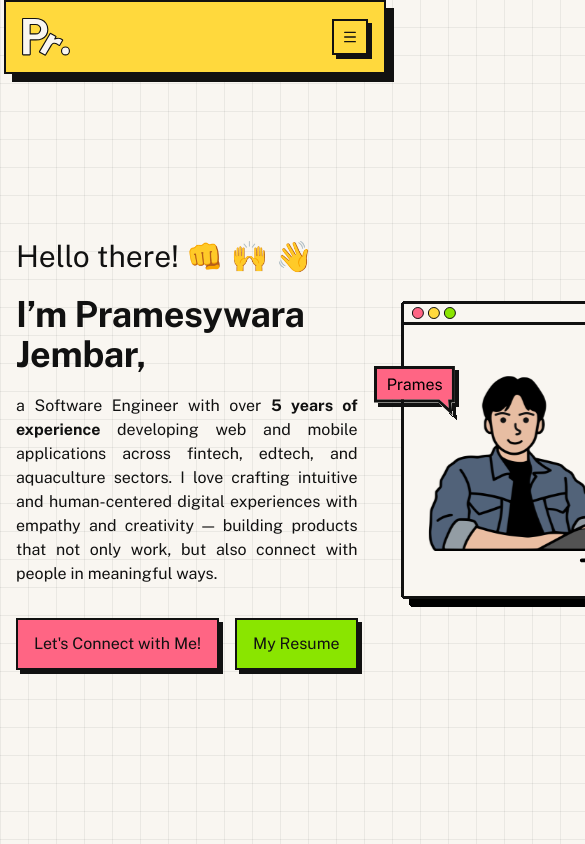
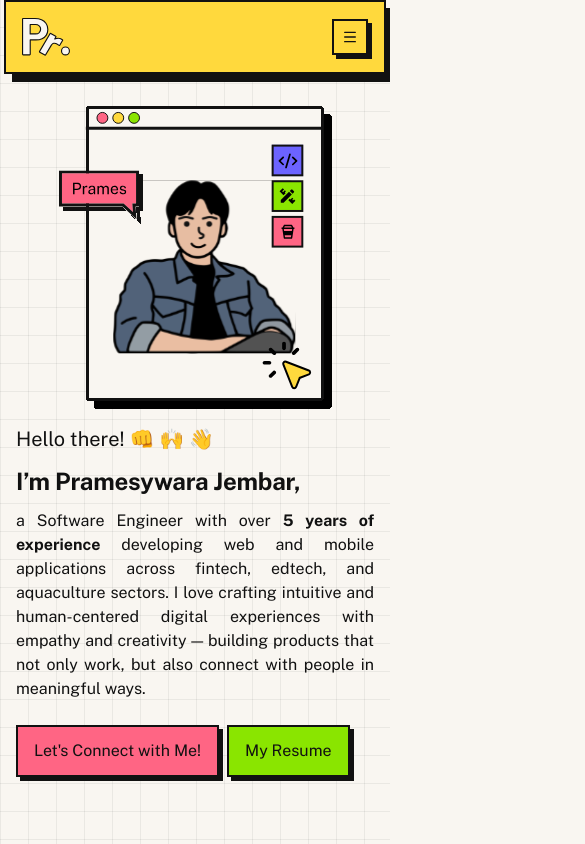
Before and after one commit to pramesywaraj/craftedbyprames-site, a Next.js app: page / in a window 390 px wide. Shown: the top 844 px of the page, 585 px wide, since content can reach past the window. Built offline with nearby package versions, Linux system fonts and the light colour scheme.

Commit message:
feat: handle responsive each section

```diff
--- a/src/app/globals.css
+++ b/src/app/globals.css
@@ -83,6 +83,12 @@
     padding-inline: 8px;
 }
 
+@utility footer-container {
+    width: 100%;
+    margin-inline: auto;
+    max-width: var(--container-mobile);
+}
+
 @media (width >= 744px) {
     .container-app {
         padding-inline: 16px;
@@ -91,6 +97,10 @@
     }
 
     .navbar-container {
+        max-width: var(--container-tablet);
+    }
+
+    .footer-container {
         max-width: var(--container-tablet);
     }
 }
@@ -103,6 +113,10 @@
     }
 
     .navbar-container {
+        max-width: var(--container-max);
+    }
+
+    .footer-container {
         max-width: var(--container-max);
     }
 }
--- a/src/components/layout/Footer.tsx
+++ b/src/components/layout/Footer.tsx
@@ -6,7 +6,10 @@ import FOOTER_CTA_LINKS from "@/data/footer-cta";
 
 export default function Footer() {
     return (
-        <footer id="contacts" className="bg-main p-4 border-4 border-border flex flex-col gap-10">
+        <footer
+            id="contacts"
+            className="footer-container bg-main p-4 border-4 border-border flex flex-col gap-10"
+        >
             <div className="flex flex-col md:flex-row gap-8 md:gap-16">
                 <div className="flex-1 gap-8">
                     <div className="flex flex-col gap-4">
--- a/src/components/sections/Hero.tsx
+++ b/src/components/sections/Hero.tsx
@@ -6,12 +6,12 @@ import { Section } from "@/components/ui/SectionComp";
 export default function HeroSection() {
     return (
         <Section id="home" ariaLabelledBy="home-title" className="min-h-[90vh] flex flex-col">
-            <div className="flex items-center gap-4 flex-1">
-                <div className="flex flex-col gap-5 flex-1">
-                    <p className="text-3xl animate-fade-in [animation-delay:0ms] motion-reduce:animate-none">
+            <div className="flex flex-col-reverse md:flex-row items-center gap-4 flex-1">
+                <div className="flex flex-col gap-3 md:gap-5 flex-1">
+                    <p className="text-xl md:text-3xl animate-fade-in [animation-delay:0ms] motion-reduce:animate-none">
                         Hello there! 👊 🙌 👋
                     </p>
-                    <h1 className="text-4xl animate-fade-in-up [animation-delay:400ms] motion-reduce:animate-none">
+                    <h1 className="text-2xl md:text-4xl animate-fade-in-up [animation-delay:400ms] motion-reduce:animate-none">
                         I’m <span className="font-bold">Pramesywara Jembar,</span>
                     </h1>
                     <p className="text-justify animate-fade-in-up [animation-delay:800ms] motion-reduce:animate-none">
@@ -22,7 +22,7 @@ export default function HeroSection() {
                         creativity — building products that not only work, but also connect with
                         people in meaningful ways.
                     </p>
-                    <div className="flex gap-4 mt-3 animate-fade-in-up [animation-delay:1500ms] motion-reduce:animate-none">
+                    <div className="flex gap-2 md:gap-4 mt-3 animate-fade-in-up [animation-delay:1500ms] motion-reduce:animate-none">
                         <Button className="bg-brand-2">Let&apos;s Connect with Me!</Button>
                         <Button className="bg-brand-3">My Resume</Button>
                     </div>
@@ -31,7 +31,7 @@ export default function HeroSection() {
                     src="/hero-illustration.svg"
                     alt="craftedByPrames hero illustration"
                     priority
-                    className="h-auto w-full max-w-[404px] animate-fade-in-up [animation-delay:400ms] motion-reduce:animate-none"
+                    className="max-w-[70vw] md:h-auto md:w-full md:max-w-[404px] animate-fade-in-up [animation-delay:400ms] motion-reduce:animate-none"
                     sizes="(min-width: 1120px) 404px, (min-width: 744px) 360px, 320px"
                     height={448}
                     width={404}
--- a/src/components/sections/Tools.tsx
+++ b/src/components/sections/Tools.tsx
@@ -6,7 +6,7 @@ import { tools } from "@/data/tools";
 
 export default function ToolsSection({}: React.ComponentProps<"div">) {
     return (
-        <Section id="tools" ariaLabelledBy="tools-title">
+        <Section id="tools" ariaLabelledBy="tools-title" className="w-full">
             <SectionContainer>
                 <SectionTitle>Tools of the Trade 🛠</SectionTitle>
                 <Card>
@@ -14,7 +14,7 @@ export default function ToolsSection({}: React.ComponentProps<"div">) {
                         {tools.map((tool) => (
                             <div
                                 key={tool.name}
-                                className="flex gap-2 items-center justify-center flex-grow-0 flex-shrink w-[calc(25%-0.75rem)] md:w-[calc(20%-0.8rem)] lg:w-[calc(16.666%-0.83rem)] animate-fade-in-up motion-reduce:animate-none"
+                                className="flex gap-2 items-center last:justify-center md:justify-center flex-grow-0 flex-shrink w-[calc(50%-1rem)] md:w-[calc(20%-0.8rem)] lg:w-[calc(16.666%-0.83rem)] animate-fade-in-up motion-reduce:animate-none"
                                 style={{ animationDelay: `${tool.appear_time}ms` }}
                             >
                                 <Image
--- a/src/components/sections/journey/JourneyTable.tsx
+++ b/src/components/sections/journey/JourneyTable.tsx
@@ -1,6 +1,6 @@
 "use client";
 
-import { useState } from "react";
+import { useEffect, useState } from "react";
 import ReactMarkdown from "react-markdown";
 import remarkGfm from "remark-gfm";
 
@@ -14,14 +14,29 @@ import JourneyEntry from "./JourneyEntry";
 
 function JourneyTable() {
     const [selectedJourney, setSelectedJourney] = useState<IJourney>(JOURNEY_ITEMS[0]);
+    const [isMobile, setIsMobile] = useState(false);
+
+    useEffect(() => {
+        const checkScreenSize = () => {
+            setIsMobile(window.innerWidth < 744);
+        };
+
+        checkScreenSize();
+        window.addEventListener("resize", checkScreenSize);
+
+        return () => window.removeEventListener("resize", checkScreenSize);
+    }, []);
 
     const onSelectJourney = (journey: IJourney) => {
         setSelectedJourney(journey);
     };
 
     return (
-        <Card className="p-0 min-h-[70vh]">
-            <ResizablePanelGroup direction="horizontal" className="max-h-[70vh]">
+        <Card className="p-0 min-h-[80vh]">
+            <ResizablePanelGroup
+                direction={isMobile ? "vertical" : "horizontal"}
+                className="flex-1 max-h-[90vh] md:max-h-[80vh]"
+            >
                 <ResizablePanel className="flex flex-col" minSize={30} defaultSize={40}>
                     <div className="p-4 border-border border-b-2">
                         <p className="font-semibold">Timeline</p>
@@ -44,13 +59,13 @@ function JourneyTable() {
                     </ScrollArea>
                 </ResizablePanel>
                 <ResizableHandle />
-                <ResizablePanel className="flex flex-col">
+                <ResizablePanel className="flex flex-col" defaultSize={60}>
                     <ScrollArea className="flex-1 p-4 prose max-w-none">
                         <ReactMarkdown remarkPlugins={[remarkGfm]}>
                             {selectedJourney.content}
                         </ReactMarkdown>
                     </ScrollArea>
-                    <div className="flex gap-2.5 p-4 border-border border-t-2 flex-wrap">
+                    <div className="flex gap-2.5 p-4 border-border border-t-2 scroll-auto overflow-scroll md:flex-wrap">
                         {selectedJourney.tech_stack.map((item, index) => {
                             const isEven = index % 2 === 0;
                             return (
--- a/src/components/ui/SectionComp.tsx
+++ b/src/components/ui/SectionComp.tsx
@@ -11,7 +11,7 @@ export function SectionContainer({ children }: React.ComponentProps<"div">) {
 
 export function SectionTitle({ children }: React.ComponentProps<"div">) {
     return (
-        <div className="w-1/2 py-6 bg-main border-[3px] border-border shadow-shadow text-center">
+        <div className="w-full md:w-1/2 py-6 bg-main border-[3px] border-border shadow-shadow text-center">
             <h2>{children}</h2>
         </div>
     );
```
